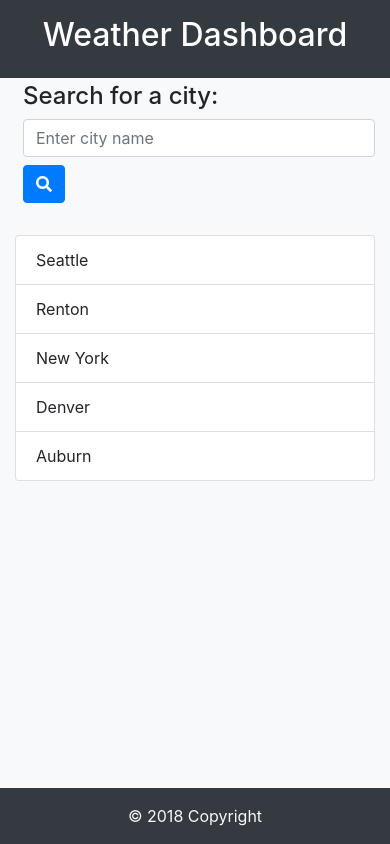
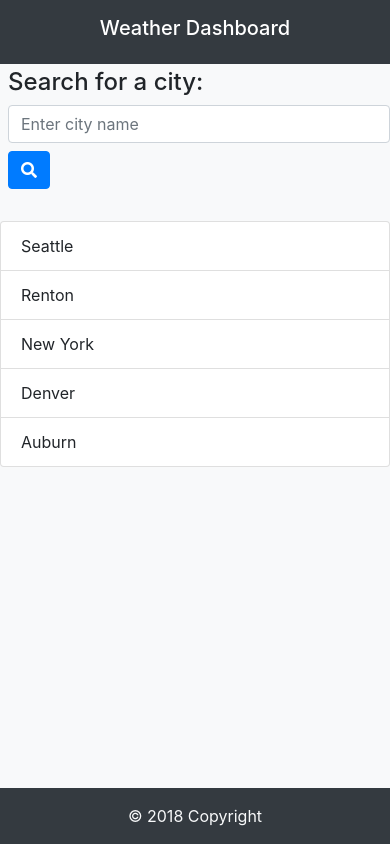
Before and after one commit to huonghuonglacey1020/weather, a plain HTML site: page index.html in a window 390 px wide. Shown: the top 844 px of the page. Drawn offline with nearby package versions, Linux system fonts and the light colour scheme; no server answers.

Commit message:
refix the responsive stuff

```diff
--- a/index.html
+++ b/index.html
@@ -18,10 +18,10 @@
 </head>
 
 <body class="mb-5">
-    <header class="w-screen bg-dark text-white text-center py-3 ">
-        <h2>Weather Dashboard</h2>
-    </header>
-    <div class="container mx-auto">
+    <nav class='navbar navbar-expand-lg navbar-dark bg-dark'>
+        <span class='navbar-brand mx-auto h1'>Weather Dashboard</span>
+      </nav>
+    <div class="container-sm mx-auto">
         <div class="row">
             <div class="col-sm-4 bg-light min-vh-100">
                 <form class="form-inline ml-2 pt-1">
--- a/script.js
+++ b/script.js
@@ -116,8 +116,11 @@ $(document).ready(function() {
                 localStorage.setItem("cities", JSON.stringify(cities));
             } else {
                 cities.push(newInput);
+                cities.sort()
+
                 localStorage.setItem("cities", JSON.stringify(cities));
             };
+
         };
     };
 
```
Also changed, not shown: style.css (line endings or trailing spaces), 1 other file.
